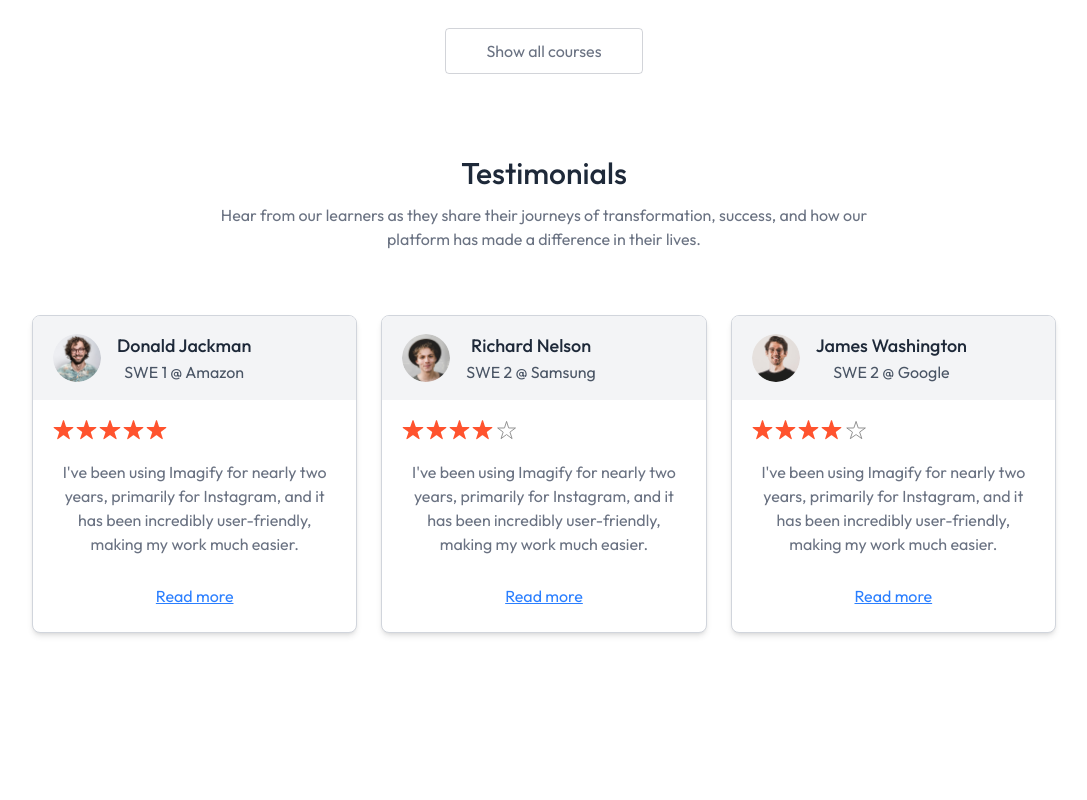
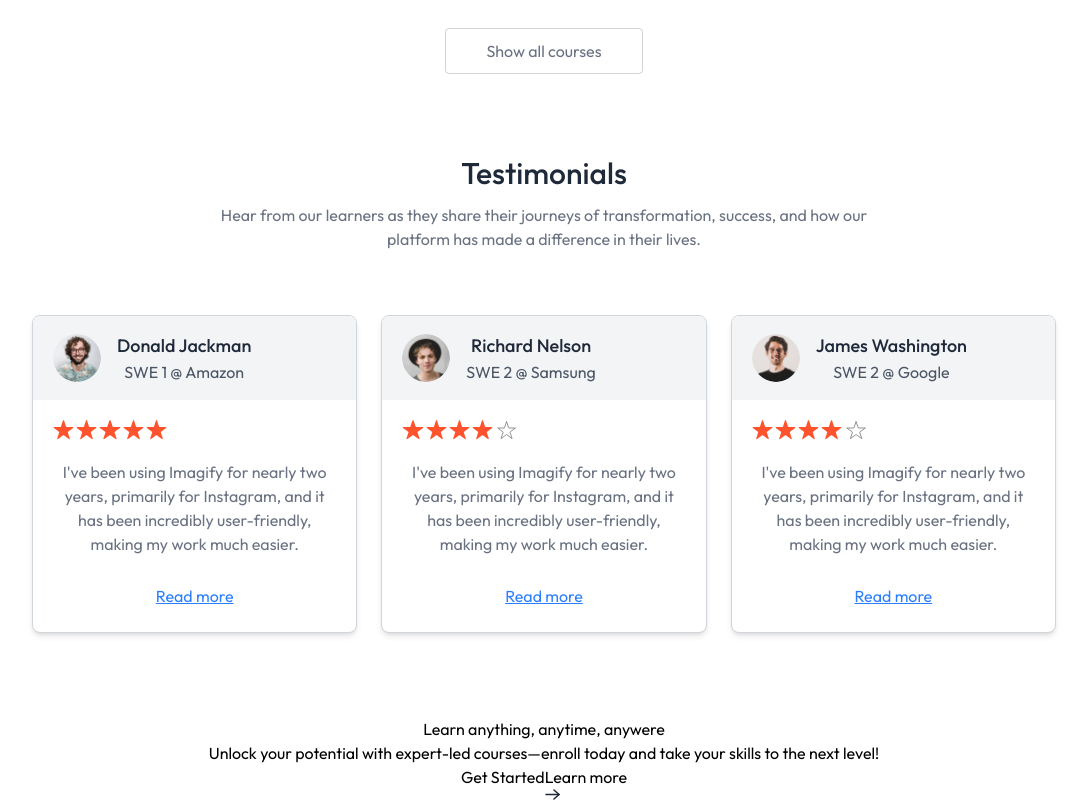
Before and after one commit to mohamad-abdelkhalek/ElevateX, a React (Vite) app in the folder client/: page / in a window 1280 px wide. Shown: the part 1239-2039 px from the top of the page, without its empty margins (96-1183 px from the left). Before the commit the page ends 1928 px from the top, so only its background shows below. Built offline with nearby package versions, Linux system fonts and the light colour scheme; no server answers.

Commit message:
Client: Created initial CallToAction component with basic structure

```diff
--- a/client/src/components/student/CallToAction.jsx
+++ b/client/src/components/student/CallToAction.jsx
@@ -1,11 +1,22 @@
-import React from 'react'
+import React from "react";
+import { assets } from "../../assets/assets";
 
 const CallToAction = () => {
   return (
     <div>
-        <h1>CallToAction</h1>
+      <h1>Learn anything, anytime, anywere</h1>
+      <p>
+        Unlock your potential with expert-led courses—enroll today and take your
+        skills to the next level!
+      </p>
+      <div>
+        <button>Get Started</button>
+        <button>
+          Learn more <img src={assets.arrow_icon} alt="Arrow icon" />
+        </button>
+      </div>
     </div>
-  )
-}
+  );
+};
 
-export default CallToAction
+export default CallToAction;
--- a/client/src/pages/student/Home.jsx
+++ b/client/src/pages/student/Home.jsx
@@ -3,6 +3,7 @@ import Hero from "../../components/student/Hero";
 import Companies from "../../components/student/Companies";
 import CoursesSection from "../../components/student/CoursesSection";
 import Testimonials from "../../components/student/Testimonials";
+import CallToAction from "../../components/student/CallToAction";
 
 const Home = () => {
   return (
@@ -14,6 +15,7 @@ const Home = () => {
       <Companies />
       <CoursesSection />
       <Testimonials />
+      <CallToAction />
     </div>
   );
 };
```
